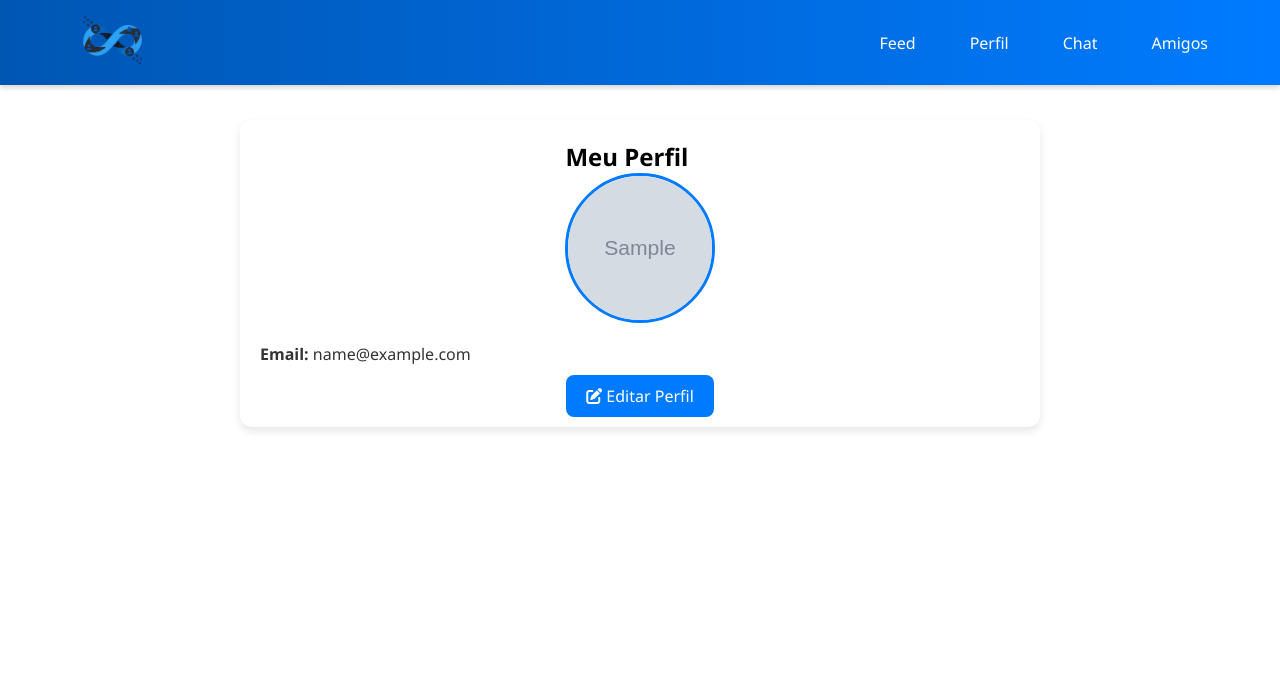
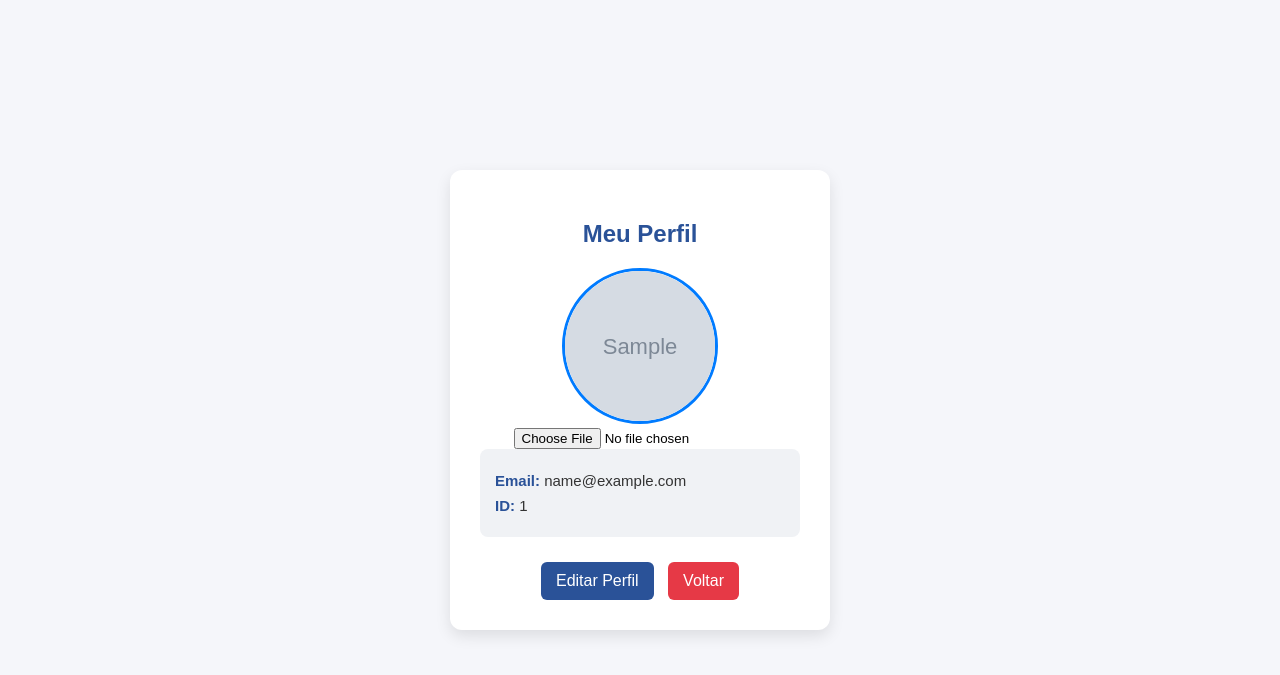
Before and after one commit to victorkoba/desafio-php-dev-exerience, a PHP site: page /php/perfil.php in a window 1280 px wide. Shown: the top 675 px of the page. Run offline with PHP 8.4, Linux system fonts and the light colour scheme; the visitor is signed in with stand-in values (Sample User, id 1); tables that the repository leaves empty or names only in its code hold one stand-in row (values such as "Sample post"); grey boxes marked "Sample" are stand-in pictures; some libraries are stand-ins or nearby versions.

Commit message:
commit final

```diff
--- a/php/feed.php
+++ b/php/feed.php
@@ -303,7 +303,7 @@ h1 {text-align:center; color:#333; margin-bottom:30px; position:relative;}
                     <?php echo nl2br(htmlspecialchars($post['texto_post'])); ?>
                     <?php if($post['imagem_post']): ?>
                         <div style="margin-top:10px;">
-                            <img src="uploads/<?php echo $post['imagem_post']; ?>" alt="Imagem do post" style="max-width:100%; border-radius:8px;">
+                            <center><img src="uploads/<?php echo $post['imagem_post']; ?>" alt="Imagem do post" style="max-width:100%; border-radius:8px;"></center>
                         </div>
                     <?php endif; ?>
                 </div>
--- a/php/perfil.php
+++ b/php/perfil.php
@@ -8,7 +8,7 @@ if (!$id_usuario) {
 }
 
 // Busca dados do usuário (incluindo foto)
-$sql = "SELECT email_usuario, foto_perfil FROM usuarios WHERE id_usuario = ?";
+$sql = "SELECT id_usuario, email_usuario, foto_perfil FROM usuarios WHERE id_usuario = ?";
 $stmt = $conexao->prepare($sql);
 $stmt->bind_param("i", $id_usuario);
 $stmt->execute();
@@ -21,8 +21,8 @@ if (!$usuario) {
     die("Usuário não encontrado.");
 }
 
-$temFoto = !empty($usuario['foto_perfil']);
-$foto = $temFoto ? "uploads/" . $usuario['foto_perfil'] : "";
+// Se não tiver foto, mostra padrão
+$foto = !empty($usuario['foto_perfil']) ? $usuario['foto_perfil'] : "../img/logo-tasksync.png";
 ?>
 <!DOCTYPE html>
 <html lang="pt-br">
@@ -30,192 +30,38 @@ $foto = $temFoto ? "uploads/" . $usuario['foto_perfil'] : "";
 <meta charset="UTF-8">
 <meta name="viewport" content="width=device-width, initial-scale=1.0">
 <title>Perfil - LinkUp</title>
-<link rel="stylesheet" href="https://cdnjs.cloudflare.com/ajax/libs/font-awesome/6.5.0/css/all.min.css">
-<link rel="stylesheet" href="../css/style.css">
-<style>
-/* Header azul igual feed.php */
-header {
-    position: fixed;
-    top: 0;
-    left: 0;
-    width: 100%;
-    background: linear-gradient(90deg, #0056b3, #007bff);
-    box-shadow: 0 2px 6px rgba(0,0,0,0.2);
-    z-index: 1000;
-}
-
-#header-div {
-    max-width: 1200px;
-    margin: 0 auto;
-    padding: 10px 20px;
-
-    display: flex;
-    align-items: center;
-    justify-content: space-between;
-}
-
-#img-logo-header {
-    height: 60px;
-}
-
-#header-div ul {
-    list-style: none;
-    display: flex;
-    align-items: center;
-    gap: 30px;
-    margin: 0;
-    padding: 0;
-}
-
-#header-div ul a {
-    text-decoration: none;
-    color: white;
-    font-weight: 500;
-    font-size: 16px;
-    transition: 0.3s ease;
-    padding: 8px 12px;
-    border-radius: 6px;
-}
-
-#header-div ul a:hover {
-    background: rgba(255, 255, 255, 0.2);
-}
-
-/* Logout estilo igual feed.php */
-.logout {
-    font-size:20px;
-    color:white;
-    cursor:pointer;
-}
-.logout:hover { color:#ffc107; }
-
-/* ===== Perfil Container branco ===== */
-.perfil-container {
-    max-width: 800px;
-    margin: 120px auto 50px auto; /* espaço topo para header fixo */
-    padding: 20px;
-    background: #ffffff; /* fundo branco */
-    border-radius: 12px;
-    box-shadow: 0 4px 8px rgba(0,0,0,0.1);
-    text-align: center;
-    font-family: 'Segoe UI', sans-serif;
-}
-
-/* Foto de perfil redonda */
-.foto-perfil-container {
-    display: flex;
-    justify-content: center;
-    margin-bottom: 20px;
-}
-.foto-perfil-circle {
-    width: 150px;
-    height: 150px;
-    border-radius: 50%;
-    border: 3px solid #007bff;
-    overflow: hidden;
-    display: flex;
-    align-items: center;
-    justify-content: center;
-    cursor: pointer;
-    transition:0.3s;
-    background-color: #f0f0f0;
-}
-.foto-perfil-circle:hover { opacity: 0.8; }
-.foto-perfil-circle img { width: 100%; height: 100%; object-fit: cover; }
-.foto-text { color: #007bff; font-weight: bold; text-align: center; }
-
-/* Informações do usuário */
-.perfil-info {
-    text-align: left;
-    font-size: 16px;
-    color: #333;
-}
-.perfil-info span { font-weight: bold; }
-
-/* Botão editar */
-.acoes {
-    margin-top: 20px;
-}
-.acoes a {
-    text-decoration: none;
-    color: white;
-    background-color: #007bff;
-    padding: 10px 20px;
-    border-radius: 8px;
-    transition: 0.3s;
-}
-.acoes a:hover { background-color: #0056b3; }
-
-/* Responsividade */
-@media (max-width:600px){
-    .perfil-container { margin: 140px 10px 50px 10px; padding: 15px; }
-    #header-div ul { flex-direction: column; gap: 10px; }
-}
-</style>
+<!-- Conecta o CSS externo -->
+<link rel="stylesheet" href="../css/perfil.css">
+<script>
+    function previewFoto(event) {
+        const [file] = event.target.files;
+        if(file){
+            document.getElementById('preview-img').src = URL.createObjectURL(file);
+            event.target.form.submit();
+        }
+    }
+</script>
 </head>
 <body>
+<div class="perfil-container">
+    <h2>Meu Perfil</h2>
 
-<header>
-    <nav>
-        <div id="header-div">
-            <a href="feed.php"><img id="img-logo-header" src="../img/logo.png" alt="Logo"></a>
-            <ul>
-                <a href="feed.php"><li>Feed</li></a>
-                <a href="perfil.php"><li>Perfil</li></a>
-                <a href="chat.php"><li>Chat</li></a>
-                <a href="amigos.php"><li>Amigos</li></a>
-            </ul>
-        </div>
-    </nav>
-</header>
-
-<div class="perfil-container">
-    <h2>Meu Perfil
-        <i class="fas fa-arrow-right-from-bracket logout" onclick="sairConfirm()"></i>
-    </h2>
-
-    <div class="foto-perfil-container">
-        <form action="upload-foto.php" method="POST" enctype="multipart/form-data" id="form-foto">
-            <div class="foto-perfil-circle" id="foto-perfil-circle">
-                <?php if ($temFoto): ?>
-                    <img src="<?php echo htmlspecialchars($foto); ?>" alt="Foto de perfil" id="foto-perfil">
-                <?php else: ?>
-                    <span class="foto-text">Foto de Perfil</span>
-                <?php endif; ?>
-            </div>
-            <input type="file" name="foto_perfil" id="input-foto" accept="image/*" style="display:none" onchange="document.getElementById('form-foto').submit()">
-        </form>
-    </div>
+    <form action="upload-foto.php" method="post" enctype="multipart/form-data">
+        <label class="foto-label">
+            <img id="preview-img" src="<?php echo htmlspecialchars($foto); ?>" alt="Foto de perfil" class="foto-perfil">
+            <input type="file" name="foto" accept="image/*" onchange="previewFoto(event)">
+        </label>
+    </form>
 
     <div class="perfil-info">
         <p><span>Email:</span> <?php echo htmlspecialchars($usuario['email_usuario']); ?></p>
+        <p><span>ID:</span> <?php echo htmlspecialchars($usuario['id_usuario']); ?></p>
     </div>
 
     <div class="acoes">
-        <a href="editar-perfil.php"><i class="fas fa-edit"></i> Editar Perfil</a>
+        <a href="editar-perfil.php">Editar Perfil</a>
+        <a href="feed.php" class="sair">Voltar</a>
     </div>
 </div>
-
-<script src="https://cdn.jsdelivr.net/npm/sweetalert2@11"></script>
-<script>
-document.getElementById('foto-perfil-circle').addEventListener('click', function() {
-    document.getElementById('input-foto').click();
-});
-
-function sairConfirm() {
-    Swal.fire({
-        title: 'Deseja sair?',
-        icon: 'question',
-        showCancelButton: true,
-        confirmButtonText: 'Sair',
-        cancelButtonText: 'Cancelar'
-    }).then((result) => {
-        if(result.isConfirmed){
-            window.location.href='../index.php?logout=1';
-        }
-    });
-}
-</script>
-
 </body>
 </html>
```
Also changed, not shown: index.php (+15 -20 lines), php/cadastro.php (+20 -3 lines), php/uploads/68cc05795c925.jpg (added), php/uploads/68cc11a05e446.png (added).
